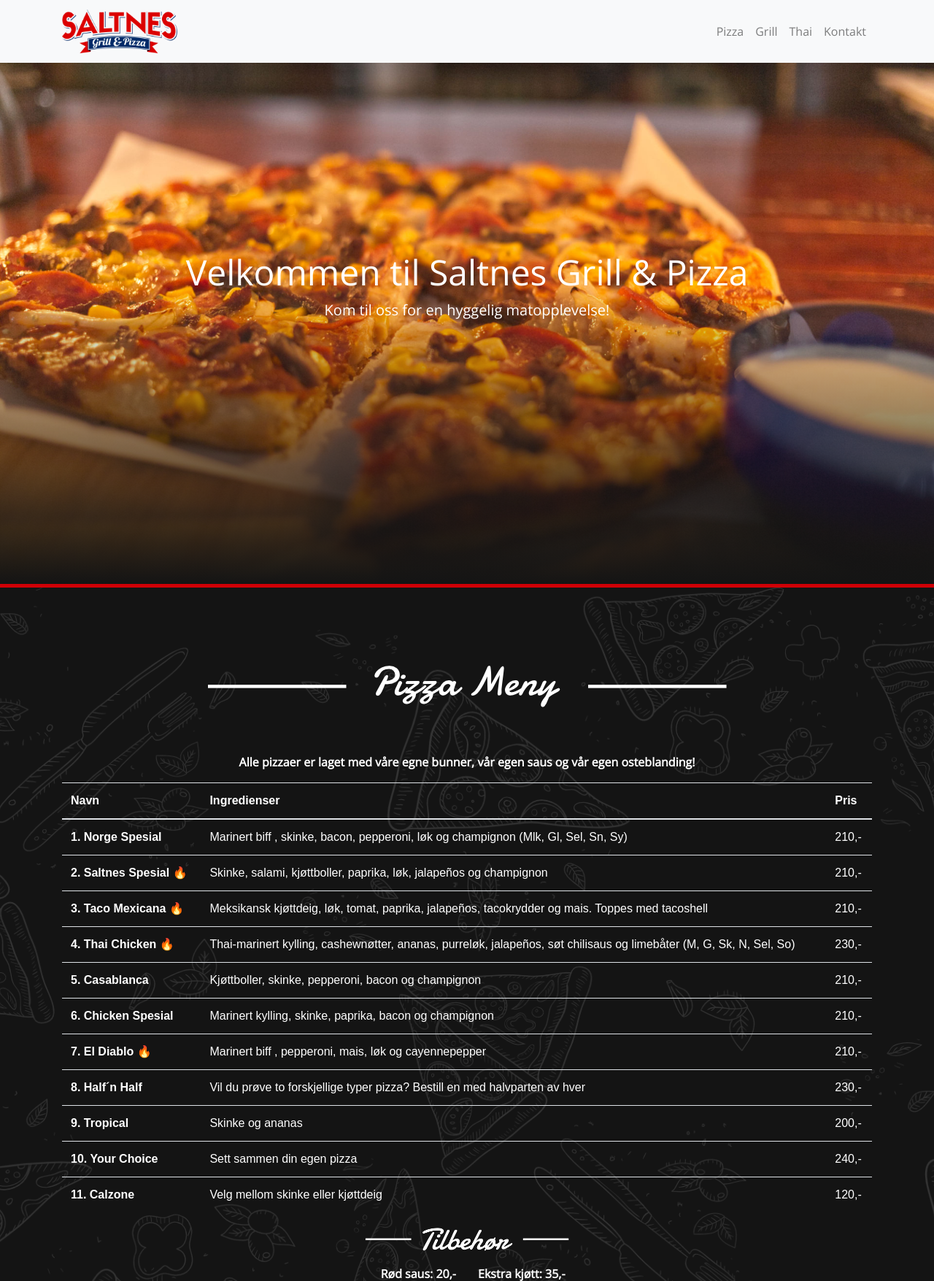
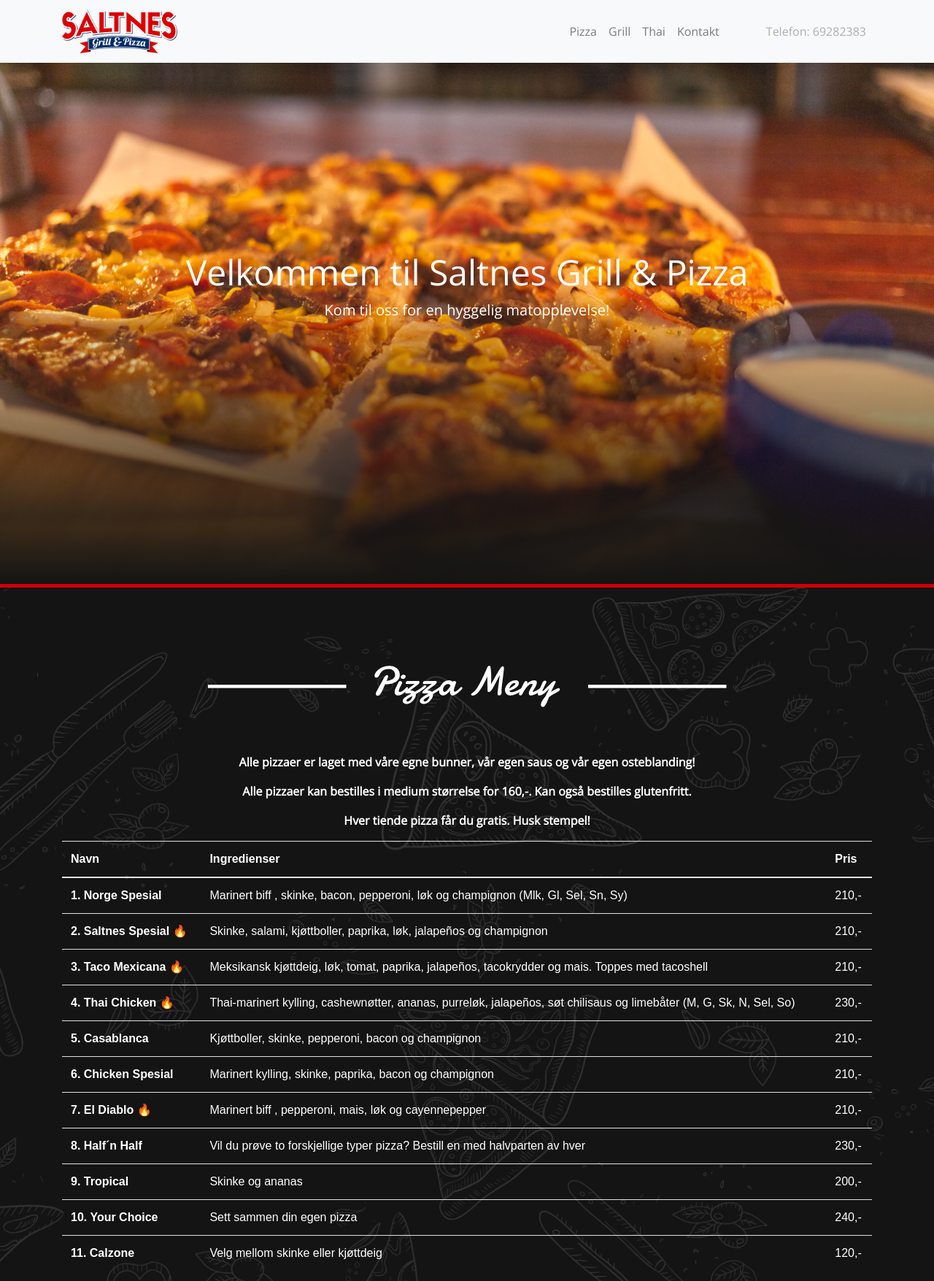
Before and after one commit to Bjolun/saltnes-pizza---grill, a Flask app: page / in a window 1280 px wide. Shown: the top 1755 px of the page at 73% size. Run offline with Flask 2, Linux system fonts and the light colour scheme; data comes from the database, SQL or seed files in the repository; some libraries are stand-ins or nearby versions.

Commit message:
Added more info on the page. Also added phone number in the header that is disabled on smaller devices

```diff
--- a/app/static/css/main.css
+++ b/app/static/css/main.css
@@ -135,6 +135,11 @@
     max-width: 100%;
     height: auto;
   }
+
+  #tlfheader{
+    display: none;
+  }
+
 }
 
 #descrip{
@@ -143,7 +148,6 @@
 
 #descrip_extras{
   font-size: 1rem;
-}
 }
 
 .footer {
--- a/app/templates/base.html
+++ b/app/templates/base.html
@@ -38,6 +38,9 @@
             <li class="nav-item">
               <a data-scroll class="nav-link" href="#kontakt">Kontakt</a>
             </li>
+            <li class="nav-item">
+              <a class="nav-link disabled ml-5" href="#" tabindex="-1" aria-disabled="true"><span class="d-none d-lg-block">Telefon: 69282383</span></a>
+            </li>
             {% if current_user.is_authenticated %}
             <li class="nav-link"><a href="{{url_for('logout')}}" class="text-danger">Logg ut</a></li>
             {% endif %}
--- a/app/templates/index.html
+++ b/app/templates/index.html
@@ -22,6 +22,8 @@
         </tr>
         {%endfor%}
         <p id="descrip_pizza"><b>Alle pizzaer er laget med våre egne bunner, vår egen saus og vår egen osteblanding!</b></p>
+        <p id="descrip_pizza"><b>Alle pizzaer kan bestilles i medium størrelse for 160,-. Kan også bestilles glutenfritt.</b></p>
+        <p id="descrip_pizza"><b>Hver tiende pizza får du gratis. Husk stempel!</b></p>
       </tbody>
     </table>
     <div class="container">
@@ -80,7 +82,7 @@
         </tr>
       </thead>
       <tbody>
-        <p id="descrip_extras"><b>Kan bestilles med mer kjøtt for 35,- ekstra!</b></p>
+        <p id="descrip_extras"><b>Kan bestilles med mer kjøtt for 35,- ekstra og ekstra ris for 20,- ekstra!</b></p>
         {%for thai in thaimenu%}
         <tr align="left">
         <th scope="row"><b>{{thai.id}}. {{thai.title}}</b></th>
```
